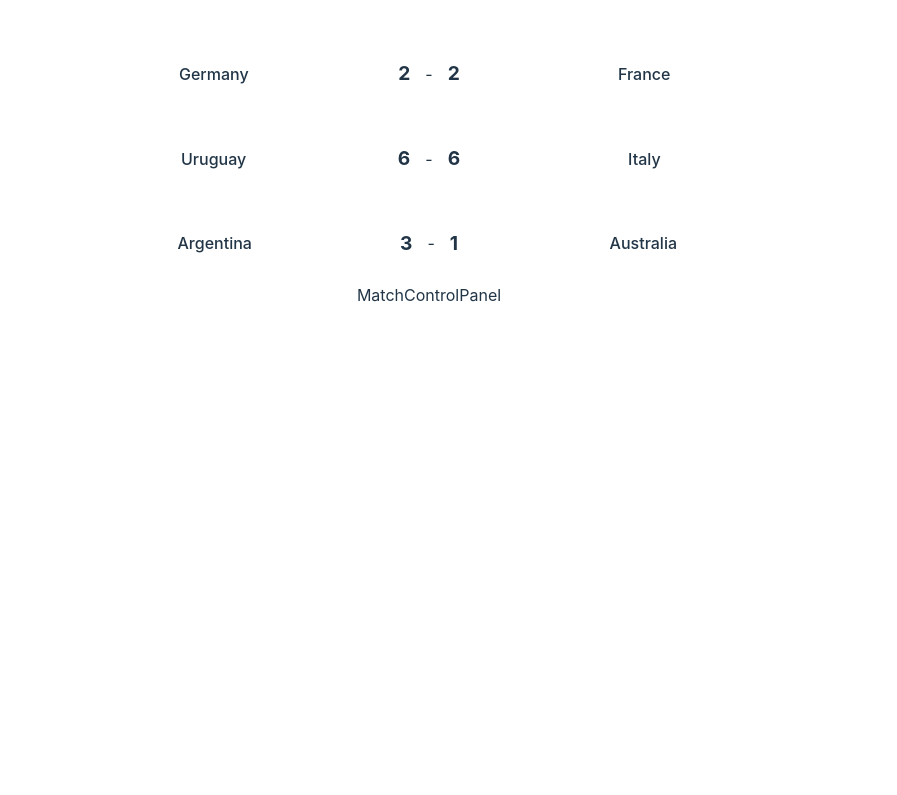
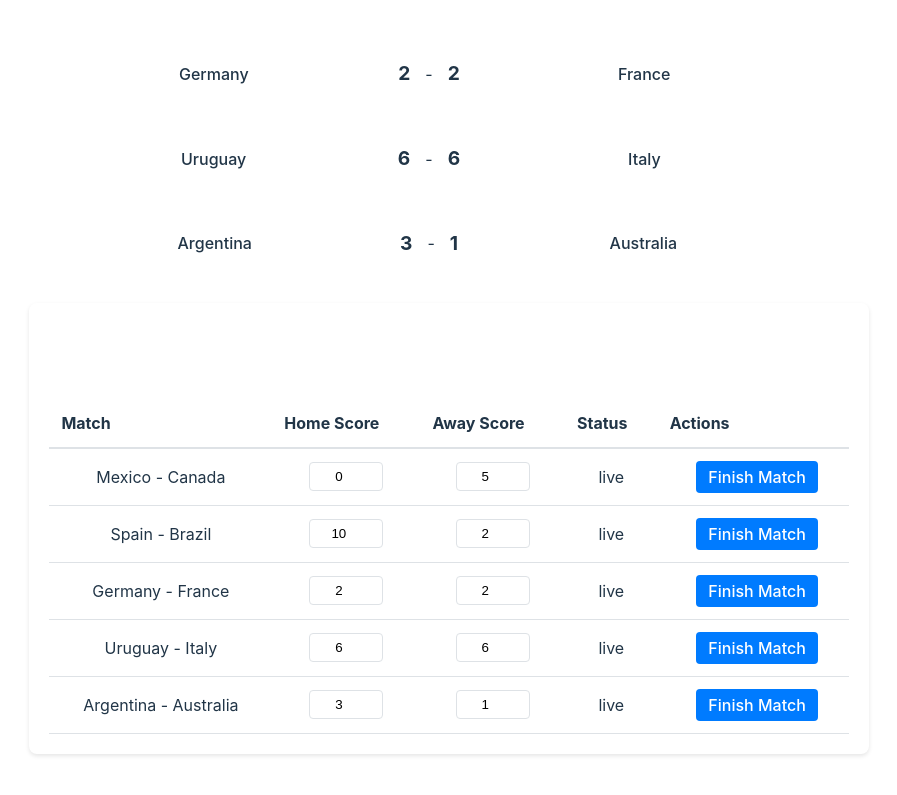
Before and after one commit to kroners/scoreboard, a React (Vite) app: page / in a window 1280 px wide. Shown: the part 559-1354 px from the top of the page, without its empty margins (211-1108 px from the left). Before the commit the page ends 898 px from the top, so only its background shows below. Built offline with nearby package versions, Linux system fonts and the light colour scheme.

Commit message:
Update MatchControlPanel

```diff
--- a/src/components/MatchControlPanel/MatchControlPanel.tsx
+++ b/src/components/MatchControlPanel/MatchControlPanel.tsx
@@ -1,7 +1,135 @@
+import styled from "styled-components";
+import { useMatches } from "../../context/MatchesContext";
+import { MatchModel } from "../../models/scoreboard";
 
+const SummaryContainer = styled.div`
+  width: 100%;
+  max-width: 800px;
+  margin: 20px auto;
+  padding: 20px;
+  border-radius: 8px;
+  box-shadow: 0 2px 4px rgba(0,0,0,0.1);
+`;
+
+const Table = styled.table`
+  width: 100%;
+  border-collapse: collapse;
+  margin-top: 20px;
+`;
+
+const Th = styled.th`
+  padding: 12px;
+  text-align: left;
+  border-bottom: 2px solid #dee2e6;
+`;
+
+const Td = styled.td`
+  padding: 12px;
+  border-bottom: 1px solid #dee2e6;
+`;
+
+const ScoreInput = styled.input`
+  width: 60px;
+  padding: 6px;
+  border: 1px solid #dee2e6;
+  border-radius: 4px;
+  text-align: center;
+
+  &:focus {
+    outline: none;
+    border-color: #007bff;
+  }
+`;
+
+const Button = styled.button`
+  padding: 6px 12px;
+  margin-left: 8px;
+  background-color: #007bff;
+  color: white;
+  border: none;
+  border-radius: 4px;
+  cursor: pointer;
+
+  &:hover {
+    background-color: #0056b3;
+  }
+`;
+
+const Title = styled.h2`
+  color: white;
+  margin-bottom: 20px;
+`;
 
 export const MatchControlPanel = () => {
-  return <div>MatchControlPanel</div>;
+  const { matches } = useMatches();
+
+  if (matches.length === 0) {
+    return null;
+  }
+
+  const handleUpdateScore = (id: string, homeScore: number, awayScore: number) => {
+    console.log(`Updating score for match ${id}: Home ${homeScore}, Away ${awayScore}`);
+  };
+
+  const handleFinishMatch = (id: string) => {
+    console.log(`Finishing match ${id}`);
+  };
+
+  return (
+      <SummaryContainer>
+      <Title>Match Control Panel</Title>
+      <Table>
+        <thead>
+          <tr>
+            <Th>Match</Th>
+            <Th>Home Score</Th>
+            <Th>Away Score</Th>
+            <Th>Status</Th>
+            <Th>Actions</Th>
+          </tr>
+        </thead>
+        <tbody>
+          {matches.map((match: MatchModel) => (
+            <tr key={match.id}>
+              <Td>{`${match.homeTeam} - ${match.awayTeam}`}</Td>
+              <Td>
+                <ScoreInput
+                  type="number"
+                  placeholder="Home Score"
+                  value={match.homeScore}
+                  onChange={(e) => handleUpdateScore(
+                    match.id,
+                    parseInt(e.target.value),
+                    match.awayScore
+                  )}
+                  min="0"
+                />
+              </Td>
+              <Td>
+                <ScoreInput
+                  type="number"
+                  placeholder="Away Score"
+                  value={match.awayScore}
+                  onChange={(e) => handleUpdateScore(
+                    match.id,
+                    match.homeScore,
+                    parseInt(e.target.value)
+                  )}
+                  min="0"
+                />
+              </Td>
+              <Td>{match.status}</Td>
+              <Td>
+                <Button onClick={() => handleFinishMatch(match.id)}>
+                  Finish Match
+                </Button>
+              </Td>
+            </tr>
+          ))}
+        </tbody>
+      </Table>
+    </SummaryContainer>
+  );
 };
 
 export default MatchControlPanel;
```
